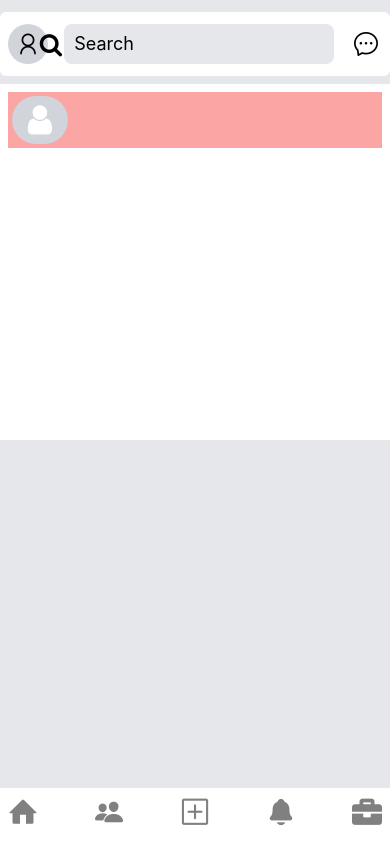
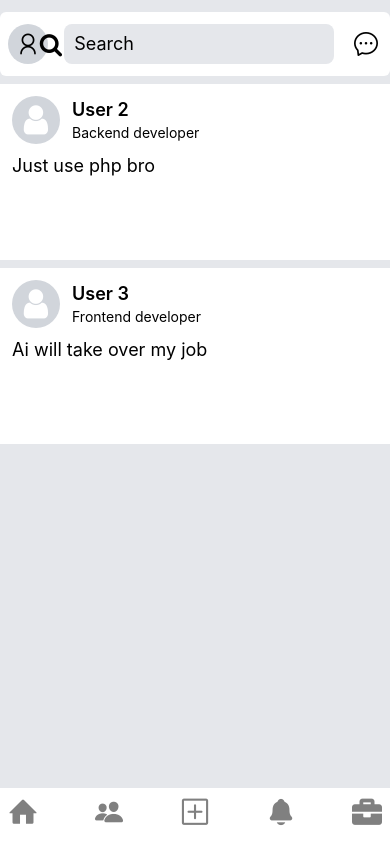
Before and after one commit to VinayN3gi/Linkdin-clone, a React Native app: screen /Home in a window 390 px wide. Built offline with nearby package versions, Linux system fonts and the light colour scheme.

Commit message:
Add post screen

```diff
--- a/components/Post.tsx
+++ b/components/Post.tsx
@@ -2,14 +2,27 @@ import { View, Text } from 'react-native'
 import { FontAwesome } from '@expo/vector-icons';
 import React from 'react'
 
-export default function Post() {
+export default function Post({item}:any){
+
+  if(item.id!=="aaaa")
+  {
   return (
-    <View className='bg-white mt-2 p-2' style={{height:"50%"}}>
-      <View className='bg-red-300 h-14 flex-row p-1'>
-        <View className=' w-14 bg-gray-300 justify-center items-center rounded-full'>
+    <View className='bg-white mt-2 p-2  h-44'>
+      <View className=' h-14 flex-row p-1 '>
+        <View className='w-12 bg-gray-300 justify-center items-center rounded-full'>
         <FontAwesome name="user" size={34} color="white" />
+        </View>
+        <View className='  ml-3'>
+        <Text className=' font-semibold text-lg '>{item.username}</Text>
+        <Text className='text-md'>{item.info}</Text>
+        </View>
+      </View>
+      <View className=' h-24'>
+        <View className=' p-1'>
+          <Text className=' text-lg'>{item.description}</Text>
         </View>
       </View>
     </View>
   )
+  }
 }
--- a/screens/HomeScreen.tsx
+++ b/screens/HomeScreen.tsx
@@ -1,17 +1,51 @@
-import { View, Text } from 'react-native'
+import { View, Text, FlatList } from 'react-native'
 import React from 'react'
 import Header from '../components/Header'
 import Navigation from '../components/Navigation'
 import Post from '../components/Post'
 
 const HomeScreen = () => {
+  type PostData={
+    username:string,
+    info:string,
+    description:string,
+    id:string
+  }
+
+  const dummyData:PostData[]=[{
+    username:"User 1",
+    info:"Mobile app developer",
+    description:"I have completed the work on my latest project",
+    id:"aaaa"
+  },
+  {
+    username:"User 2",
+    info:"Backend developer",
+    description:"Just use php bro",
+    id:"bbbb",
+  },
+  {
+    username:"User 3",
+    info:"Frontend developer",
+    description:"Ai will take over my job",
+    id:"cccc"
+  }
+  ]
+
+  const render=function(item:PostData)
+  {
+    return(
+      <Post item={item}/>
+    )
+  }
+
   return (
     <View className=' bg-gray-200 flex-1'>
       <View>
       <Header/>
       </View>
       <View className='flex-1'>
-        <Post/>
+        <FlatList data={dummyData} renderItem={({item})=>render(item)}/>
       </View>
       <View className='h-14 bg-white'>
         <Navigation/>
```
